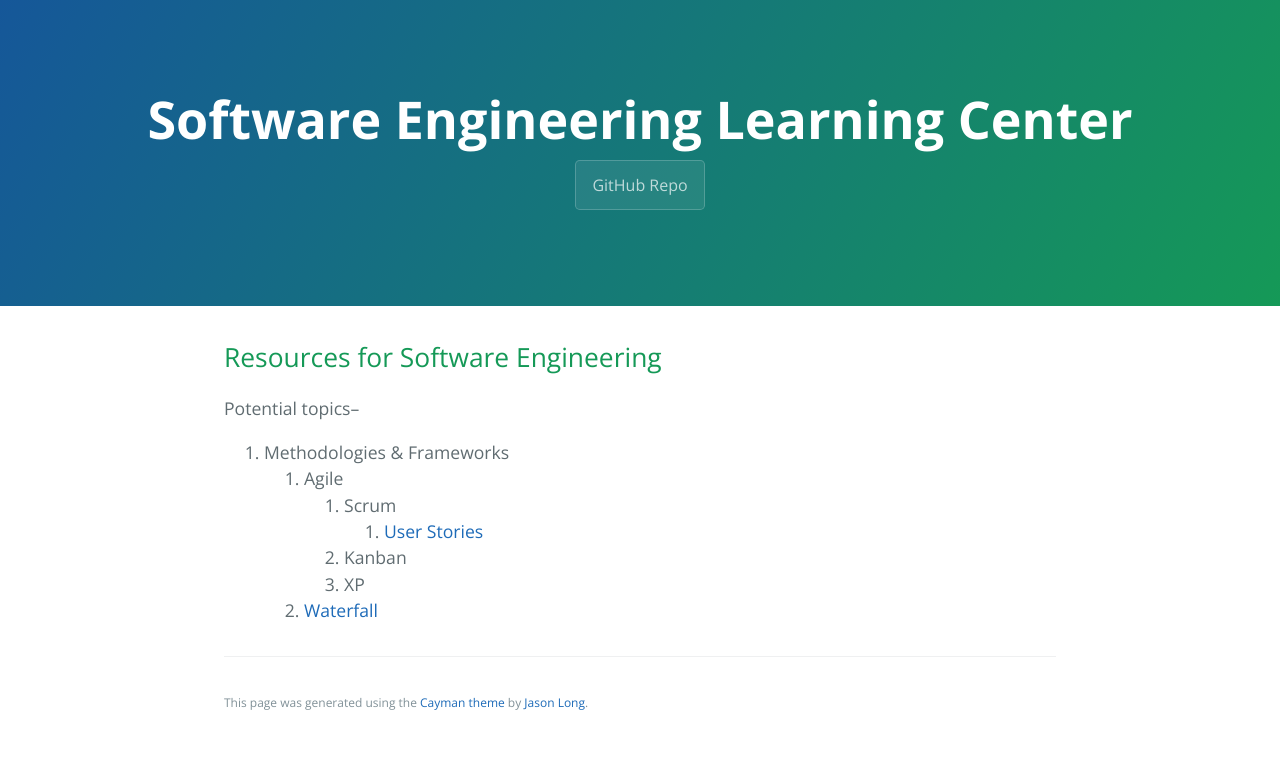
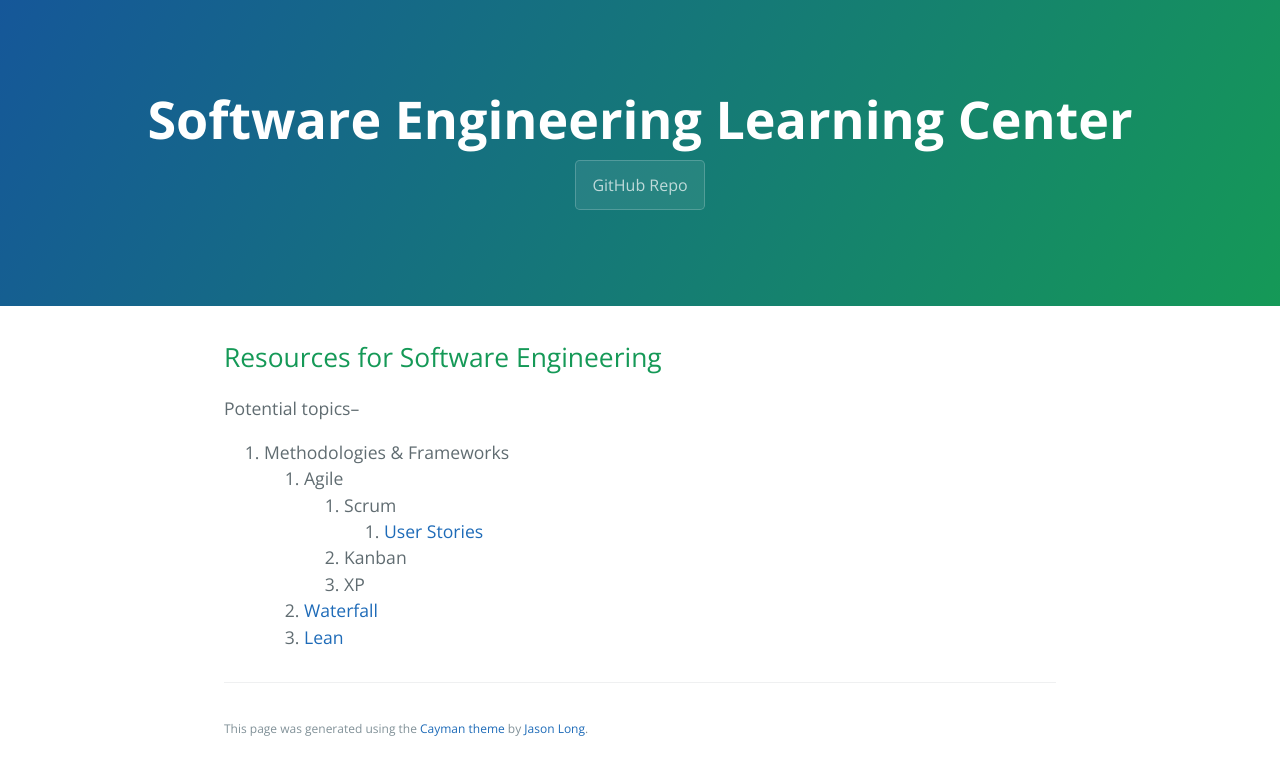
Before and after one commit to learning-software-engineering/learning-software-engineering.github.io, a Jekyll site: the page built from Topics/Software_Engineering.md, in a window 1280 px wide. Shown: the top 775 px of the page. Built offline with Jekyll 4.4.1, drawn with Linux system fonts in a browser that asks for light colours; our own code applies the rules of GitHub Pages for plain Markdown files.

Commit message:
Update Software_Engineering.md

```diff
--- a/Topics/Software_Engineering.md
+++ b/Topics/Software_Engineering.md
@@ -9,3 +9,4 @@ Potential topics--
         2. Kanban
         3. XP
     2. [Waterfall](./Software_Engineering/Waterfall.md)
+    3. [Lean](./Sofware_Engineering/)
```
